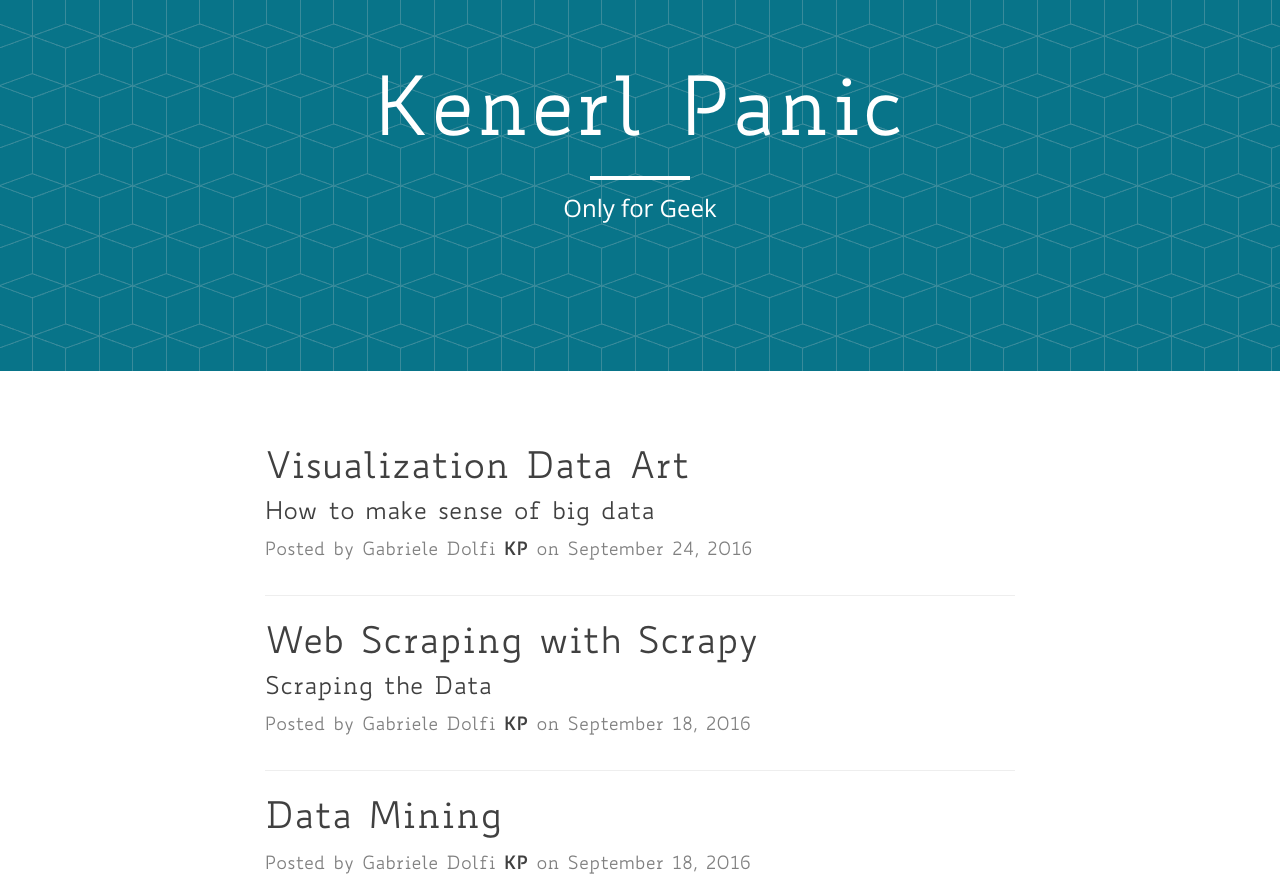
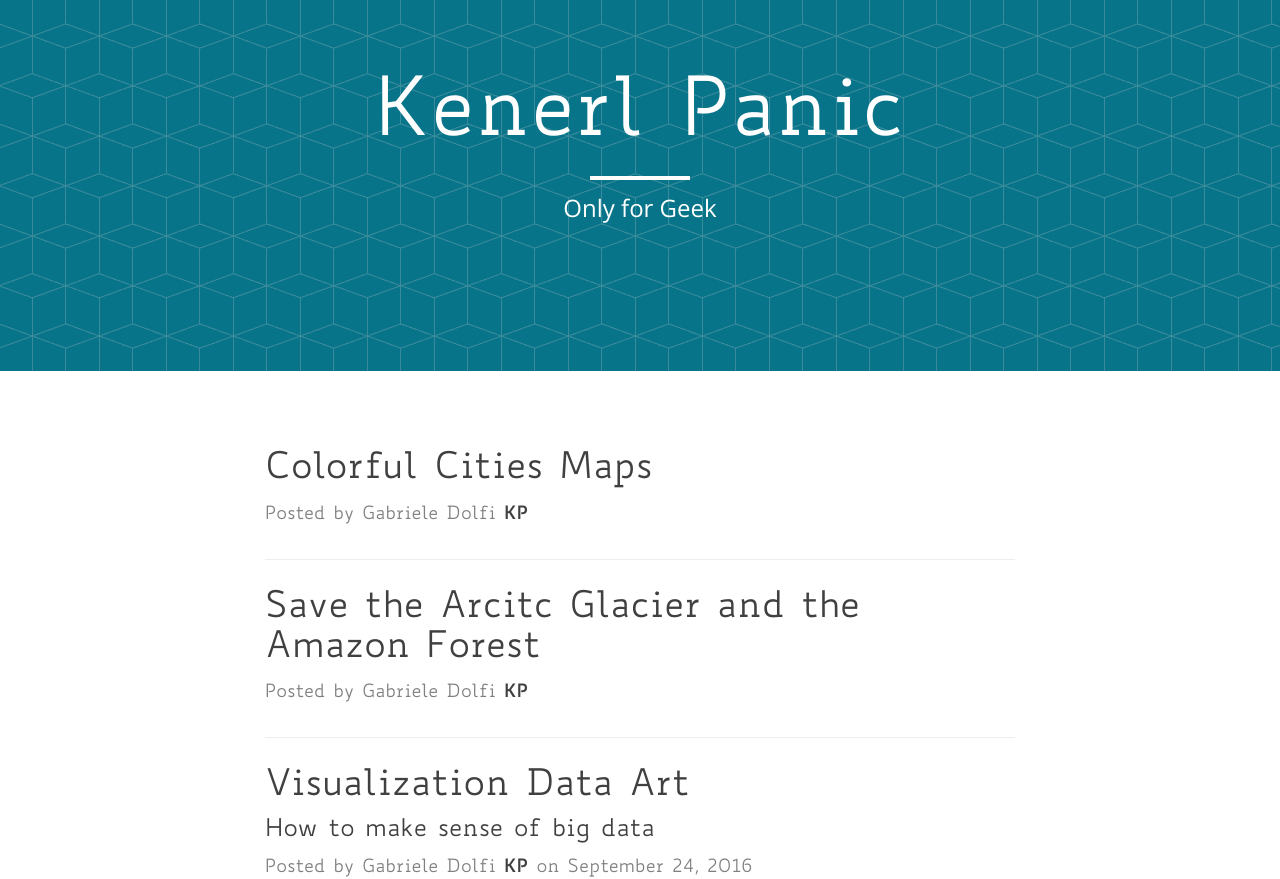
Before and after one commit to since56k/Digitalele.github.io, a plain HTML site: page index.html in a window 1280 px wide. Shown: the part 77-956 px from the top of the page. Drawn offline with nearby package versions, Linux system fonts and the light colour scheme; files whose address does not match are found by name.

Commit message:
Update index.html

```diff
--- a/index.html
+++ b/index.html
@@ -100,6 +100,24 @@
             <div class="row">
                 <div id="posts" class="col-lg-8 col-lg-offset-2 col-md-10 col-md-offset-1">
                     <div class="post post-preview">
+                        <a href="#">
+                            <h2 lang="en" class="post-title">
+                            Colorful Cities Maps
+                            </h2>
+                        </a>
+                        <p class="post-meta">Posted by Gabriele Dolfi <a href="about.html">KP</a> </p>
+                    </div>
+                    <hr>
+                    <div class="post post-preview">
+                        <a href="#">
+                            <h2 lang="en" class="post-title">
+                            Save the Arcitc Glacier and the Amazon Forest
+                        </h2>
+                        </a>
+                        <p class="post-meta">Posted by Gabriele Dolfi <a href="about.html">KP</a> </p>
+                    </div>
+                    <hr>
+                    <div class="post post-preview">
                         <a href="data.html">
                             <h2 lang="en" class="post-title">
                             Visualization Data Art
@@ -109,27 +127,6 @@
                         </h3>
                         </a>
                         <p class="post-meta">Posted by Gabriele Dolfi <a href="about.html">KP</a> on September 24, 2016</p>
-                    </div>
-                    <hr>
-                    <div class="post post-preview">
-                        <a href="#">
-                            <h2 lang="en" class="post-title">
-                            Web Scraping with Scrapy
-                        </h2>
-                            <h3 lang="en" class="post-subtitle">
-                            Scraping the Data
-                        </h3>
-                        </a>
-                        <p class="post-meta">Posted by Gabriele Dolfi <a href="about.html">KP</a> on September 18, 2016</p>
-                    </div>
-                    <hr>
-                    <div class="post post-preview">
-                        <a href="#">
-                            <h2 lang="en" class="post-title">
-                            Data Mining
-                        </h2>
-                        </a>
-                        <p class="post-meta">Posted by Gabriele Dolfi <a href="about.html">KP</a> on September 18, 2016</p>
                     </div>
                     <hr>
                 </div>
```
